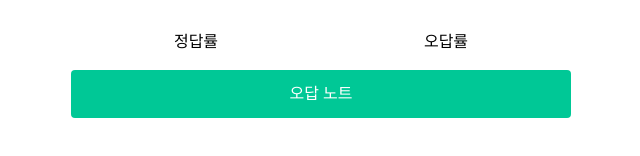
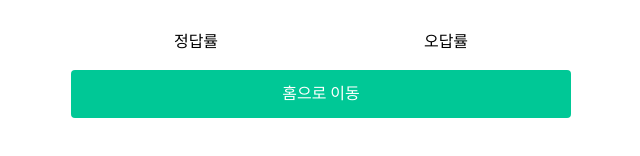
Before and after one commit to liswktjs/QuizApp, a React app: page /quiz-result in a window 1280 px wide. Shown: the part 590-746 px from the top of the page, without its empty margins (319-959 px from the left). Built offline with nearby package versions, Linux system fonts and the light colour scheme; a web font is replaced by a local one.

Commit message:
feat: 틀린 문제가 없을 때에는 풀이 결과 페이지에서 홈으로 가기 버튼을 보여준다

```diff
--- a/src/pages/QuizResult/hooks/useQuizResultState.tsx
+++ b/src/pages/QuizResult/hooks/useQuizResultState.tsx
@@ -40,11 +40,16 @@ const useQuizResultState = () => {
 		navigate('/wrong-answer-note');
 	};
 
+	const onHomeButtonClick = () => {
+		navigate('/');
+	};
+
 	return {
 		takingTime,
 		rightCount: getAnswerCount(true),
 		wrongCount: getAnswerCount(false),
 		onWrongAnswerNoteButtonClick,
+		onHomeButtonClick,
 	};
 };
 
--- a/src/pages/QuizResult/index.tsx
+++ b/src/pages/QuizResult/index.tsx
@@ -6,8 +6,13 @@ import useQuizResultState from './hooks/useQuizResultState';
 import * as S from './index.styles';
 
 const QuizResult = () => {
-	const { takingTime, rightCount, wrongCount, onWrongAnswerNoteButtonClick } =
-		useQuizResultState();
+	const {
+		takingTime,
+		rightCount,
+		wrongCount,
+		onWrongAnswerNoteButtonClick,
+		onHomeButtonClick,
+	} = useQuizResultState();
 
 	return (
 		<S.Container>
@@ -25,7 +30,12 @@ const QuizResult = () => {
 				/>
 			</S.ChartContainer>
 			<S.ButtonContainer>
-				<Button onClick={onWrongAnswerNoteButtonClick}>오답 노트</Button>
+				{wrongCount === 0 && (
+					<Button onClick={onHomeButtonClick}>홈으로 이동</Button>
+				)}
+				{wrongCount >= 1 && (
+					<Button onClick={onWrongAnswerNoteButtonClick}>오답 노트</Button>
+				)}
 			</S.ButtonContainer>
 		</S.Container>
 	);
```
